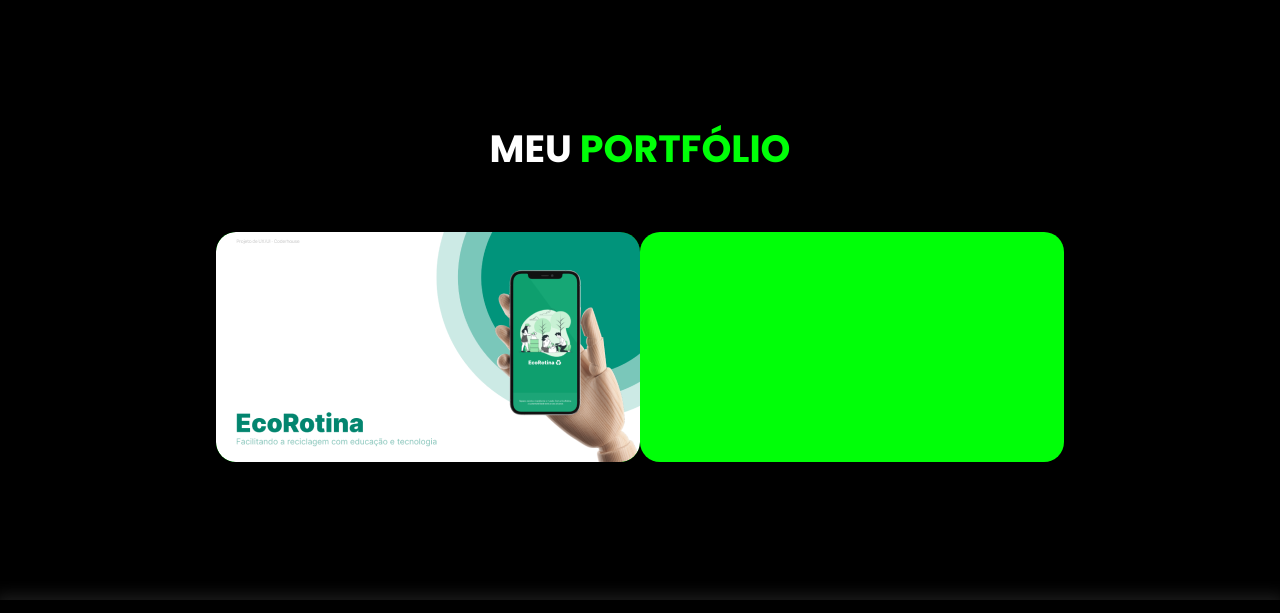
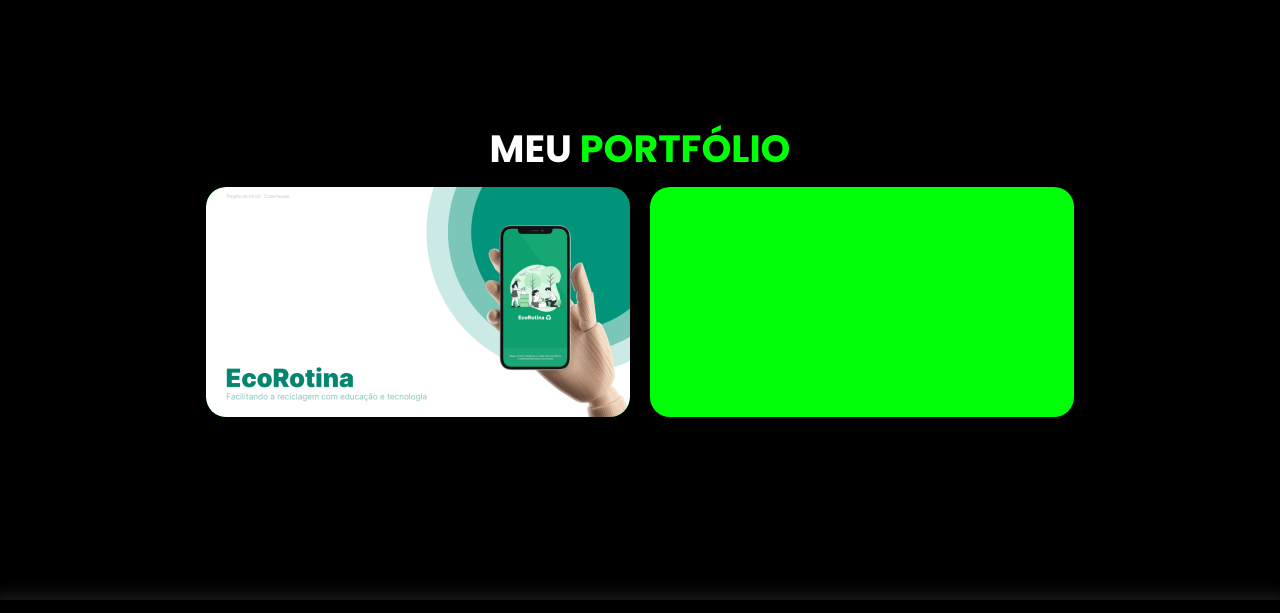
Before and after one commit to Chrisroocha/Chrisroocha.github.io, a plain HTML site: page index.html in a window 1280 px wide. Shown: the part 2032-2645 px from the top of the page. Drawn offline with nearby package versions, Linux system fonts and the light colour scheme.

Commit message:
Update style.css

```diff
--- a/style.css
+++ b/style.css
@@ -246,6 +246,17 @@ section.portfolio{
     transition: .5;
 }
 
+.img-port {
+    width: 424px;
+    height: 230px;
+    background-color: #00ff08;
+    text-align: center;
+    border-radius: 20px;
+    cursor: pointer;
+    position: relative;
+    margin: 10px; /* espaçamento externo opcional */
+}
+
 .overlay:hover{
     opacity: 1;
 }
```
